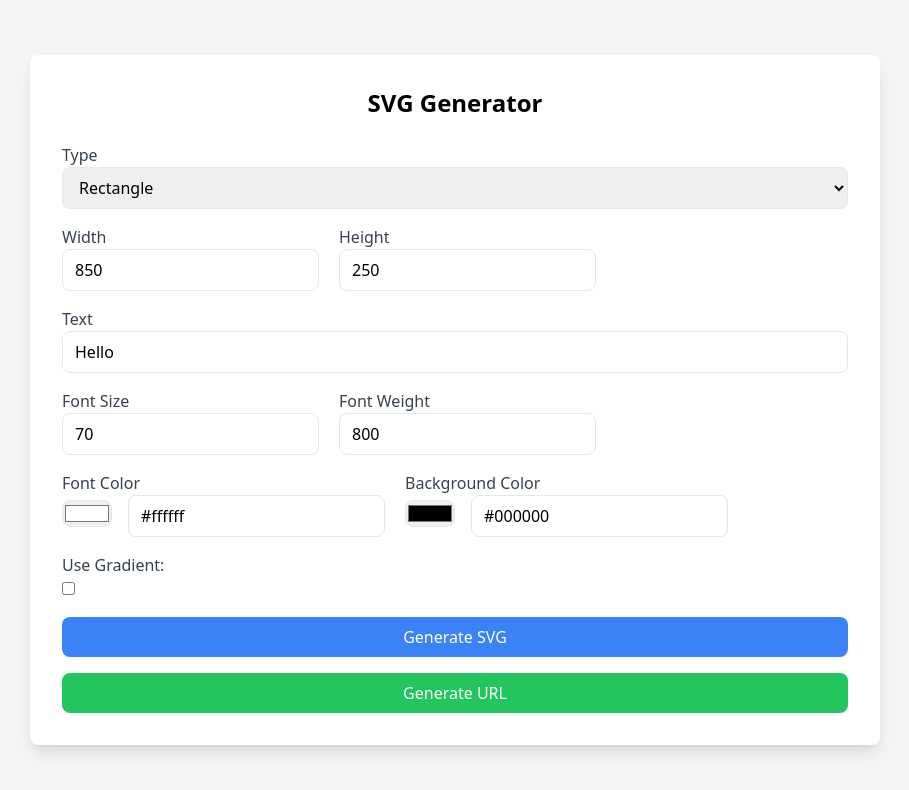
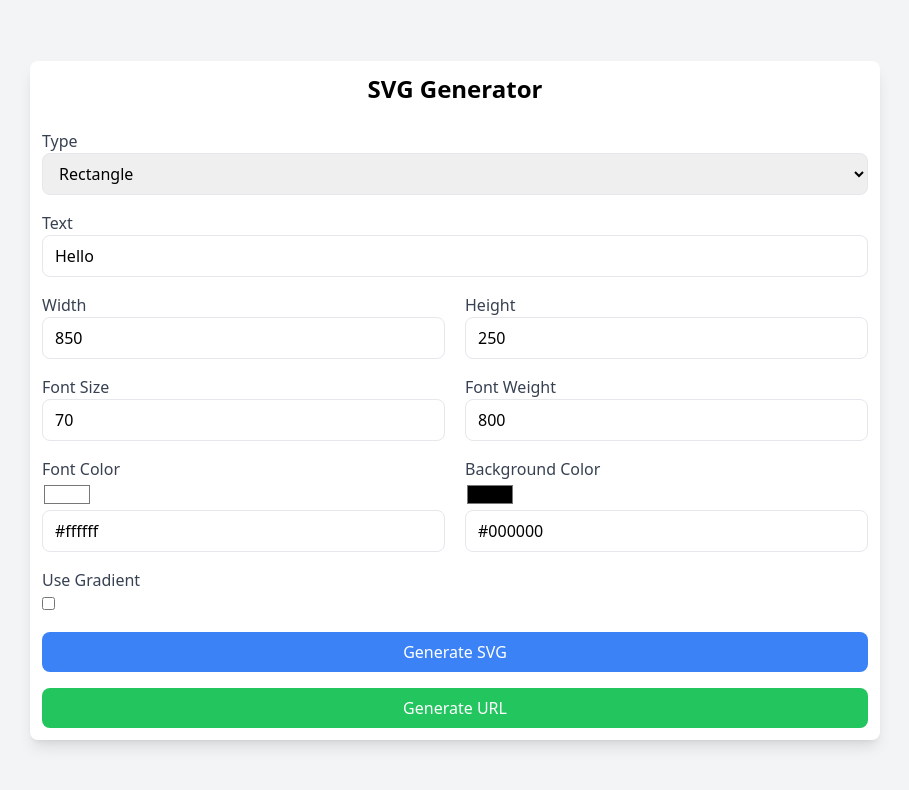
Before and after one commit to 27Lia/readme-decorate, a Next.js app: page / in a window 1280 px wide. Shown: the top 790 px of the page, without its empty margins (169-1078 px from the left). Built offline with nearby package versions, Linux system fonts and the light colour scheme.

Commit message:
style: 폼css수정

```diff
--- a/app/components/SvgRequest.tsx
+++ b/app/components/SvgRequest.tsx
@@ -85,8 +85,8 @@ export default function SvgRequest() {
   };
 
   return (
-    <div className="min-h-screen flex gap-8 flex-wrap items-center justify-center bg-gray-100">
-      <div className="bg-white p-8 rounded-lg shadow-lg w-full custom-width">
+    <div className="custom-min-width min-h-screen flex gap-8 flex-wrap items-center justify-center bg-gray-100">
+      <div className="bg-white p-3 rounded-lg shadow-lg w-full custom-max-width">
         <h1 className="text-2xl font-bold mb-6 text-center">SVG Generator</h1>
         <form onSubmit={handleSubmit}>
           <div className="mb-4">
@@ -103,30 +103,6 @@ export default function SvgRequest() {
             </select>
           </div>
 
-          <div className="flex gap-5">
-            <div className="mb-4">
-              <label className="block text-gray-700">Width</label>
-              <input
-                type="number"
-                value={width}
-                onChange={(e) => setWidth(e.target.value)}
-                className="w-full px-3 py-2 border rounded-lg"
-                placeholder="Enter width"
-              />
-            </div>
-
-            <div className="mb-4">
-              <label className="block text-gray-700">Height</label>
-              <input
-                type="number"
-                value={height}
-                onChange={(e) => setHeight(e.target.value)}
-                className="w-full px-3 py-2 border rounded-lg"
-                placeholder="Enter height"
-              />
-            </div>
-          </div>
-
           <div className="mb-4">
             <label className="block text-gray-700">Text</label>
             <input
@@ -139,7 +115,31 @@ export default function SvgRequest() {
           </div>
 
           <div className="flex gap-5">
-            <div className="mb-4">
+            <div className="flex-1 mb-4">
+              <label className="block text-gray-700">Width</label>
+              <input
+                type="number"
+                value={width}
+                onChange={(e) => setWidth(e.target.value)}
+                className="w-full px-3 py-2 border rounded-lg"
+                placeholder="Enter width"
+              />
+            </div>
+
+            <div className="flex-1 mb-4">
+              <label className="block text-gray-700">Height</label>
+              <input
+                type="number"
+                value={height}
+                onChange={(e) => setHeight(e.target.value)}
+                className="w-full px-3 py-2 border rounded-lg"
+                placeholder="Enter height"
+              />
+            </div>
+          </div>
+
+          <div className="flex gap-5">
+            <div className="flex-1 mb-4">
               <label className="block text-gray-700">Font Size</label>
               <input
                 type="number"
@@ -150,7 +150,7 @@ export default function SvgRequest() {
               />
             </div>
 
-            <div className="mb-4">
+            <div className="flex-1 mb-4">
               <label className="block text-gray-700">Font Weight</label>
               <input
                 value={fontWeight}
@@ -161,42 +161,43 @@ export default function SvgRequest() {
           </div>
 
           <div className="flex gap-5">
-            <div className="mb-4">
+            <div className="flex-1 mb-4">
               <label className="block text-gray-700">Font Color</label>
               <input
                 type="color"
                 value={fontColor}
                 onChange={(e) => setFontColor(e.target.value)}
-                className="border rounded-lg"
+                className="border-none bg-transparent rounded-lg"
               />
               <input
                 type="text"
                 value={fontColor}
                 onChange={(e) => setFontColor(e.target.value)}
-                className="ml-4 px-3 py-2 border rounded-lg"
+                className="w-full  px-3 py-2 border rounded-lg"
                 placeholder="#000000"
               />
             </div>
-            <div className="mb-4">
+
+            <div className="flex-1 mb-4">
               <label className="block text-gray-700">Background Color</label>
               <input
                 type="color"
                 value={backgroundColor}
                 onChange={(e) => setBackgroundColor(e.target.value)}
-                className="border rounded-lg"
+                className="border-none bg-transparent rounded-lg"
               />
               <input
                 type="text"
                 value={backgroundColor}
                 onChange={(e) => setBackgroundColor(e.target.value)}
-                className="ml-4 px-3 py-2 border rounded-lg"
+                className="w-full px-3 py-2 border rounded-lg"
                 placeholder="#FFFFFF"
               />
             </div>
           </div>
 
           <div className="mb-4">
-            <label className="block text-gray-700">Use Gradient:</label>
+            <label className="block text-gray-700">Use Gradient</label>
             <input
               type="checkbox"
               checked={useGradient}
@@ -207,35 +208,35 @@ export default function SvgRequest() {
 
           {useGradient && (
             <div className="flex gap-5">
-              <div className="mb-4">
+              <div className="flex-1 mb-4">
                 <label className="block text-gray-700">Gradient Color 1</label>
                 <input
                   type="color"
                   value={gradientColor1}
                   onChange={(e) => setGradientColor1(e.target.value)}
-                  className="border rounded-lg"
+                  className="border-none bg-transparent rounded-lg"
                 />
                 <input
                   type="text"
                   value={gradientColor1}
                   onChange={(e) => setGradientColor1(e.target.value)}
-                  className="ml-4 px-3 py-2 border rounded-lg"
+                  className="w-full px-3 py-2 border rounded-lg"
                   placeholder="#C6FFDD"
                 />
               </div>
-              <div className="mb-4">
+              <div className="flex-1 mb-4">
                 <label className="block text-gray-700">Gradient Color 2</label>
                 <input
                   type="color"
                   value={gradientColor2}
                   onChange={(e) => setGradientColor2(e.target.value)}
-                  className="border rounded-lg"
+                  className="border-none bg-transparent rounded-lg"
                 />
                 <input
                   type="text"
                   value={gradientColor2}
                   onChange={(e) => setGradientColor2(e.target.value)}
-                  className="ml-4 px-3 py-2 border rounded-lg"
+                  className="w-full px-3 py-2 border rounded-lg"
                   placeholder="#FBD786"
                 />
               </div>
@@ -258,10 +259,7 @@ export default function SvgRequest() {
       </div>
       <div className="flex flex-col">
         {generatedUrl && (
-          <div
-            className="mt-4 bg-gray-100 rounded-lg"
-            style={{ width: "850px", wordBreak: "break-word" }}
-          >
+          <div className="mt-4 bg-gray-100 rounded-lg custom-max-width">
             <h2 className="text-lg font-semibold">Generated URL</h2>
             <a
               href="#"
--- a/app/globals.css
+++ b/app/globals.css
@@ -11,6 +11,9 @@ body {
   box-sizing: border-box;
 }
 
-.custom-width {
+.custom-max-width {
   max-width: 850px;
 }
+.custom-min-width {
+  min-width: 350px;
+}
```
